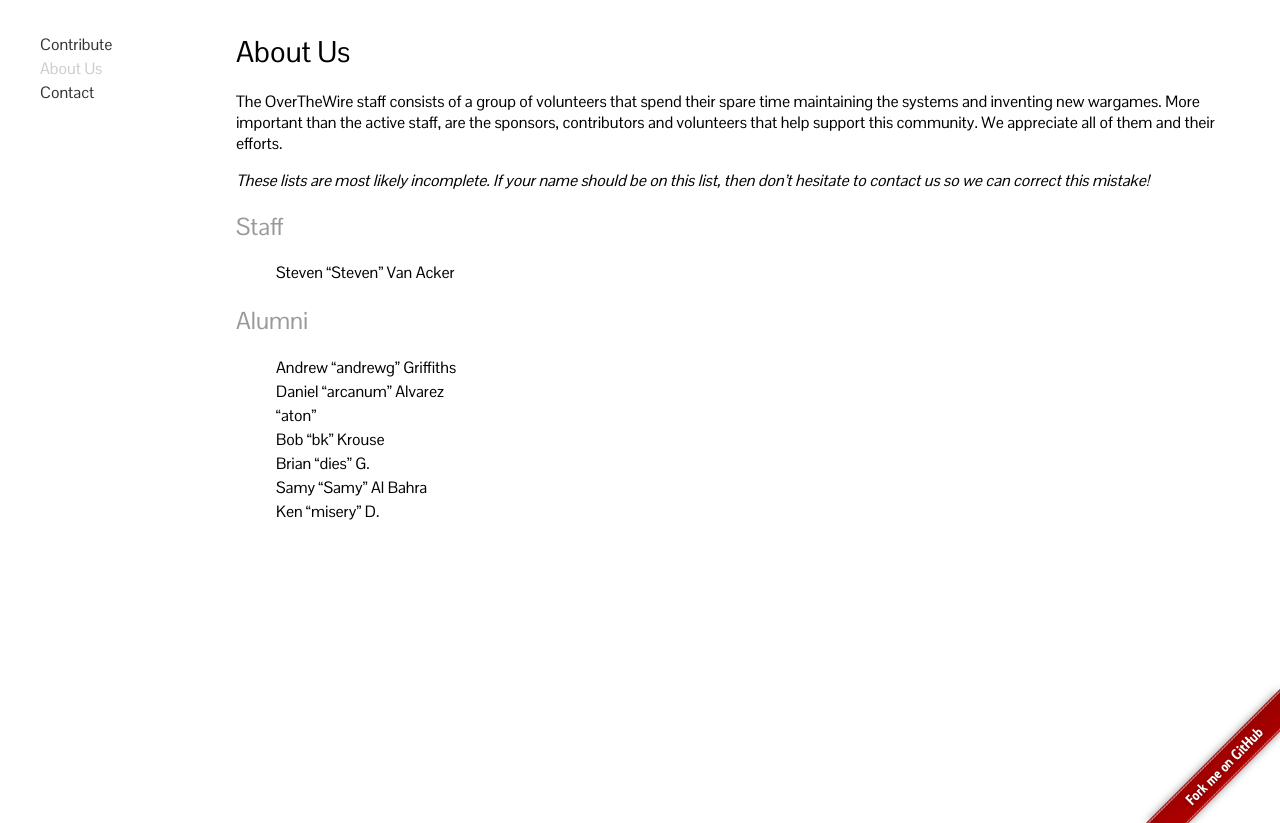
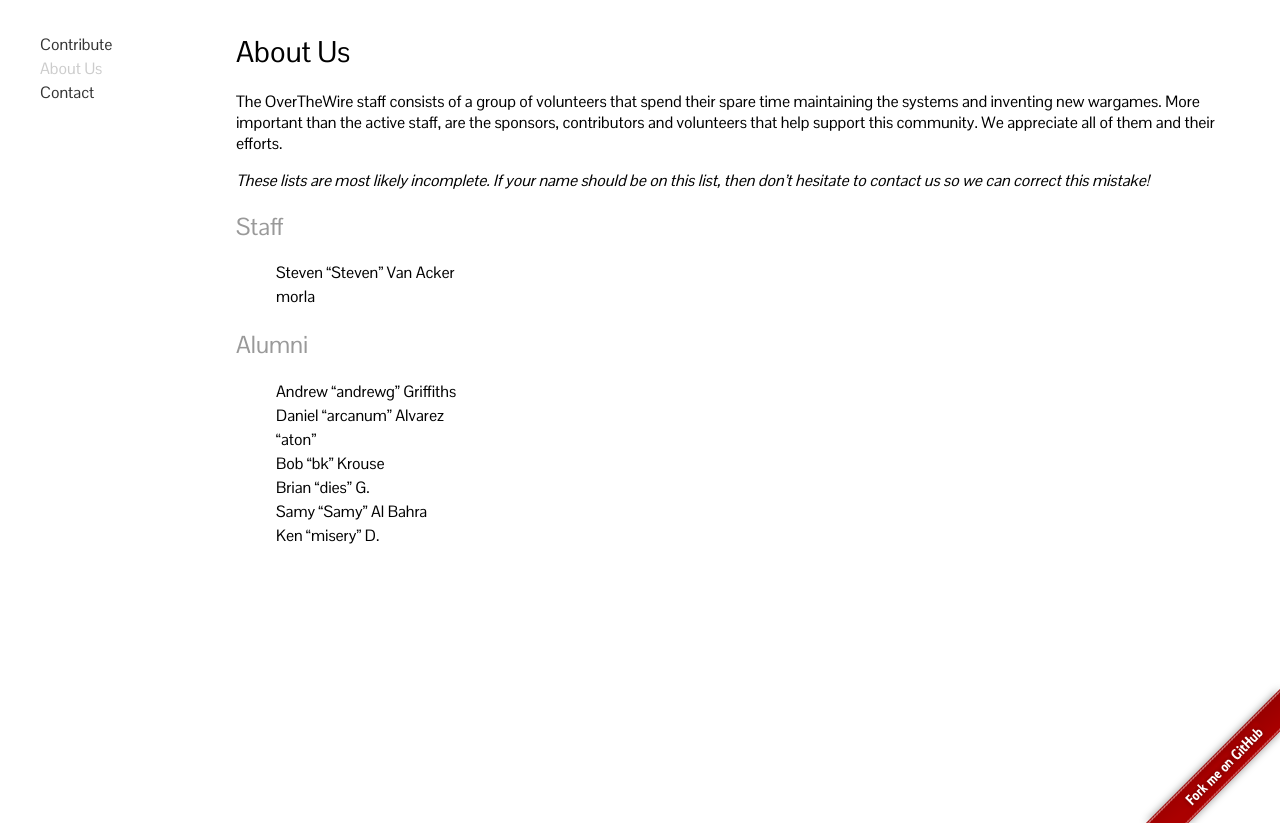
Before and after one commit to OverTheWireOrg/OverTheWire-website, a Jekyll site: the page built from about/us.md, in a window 1280 px wide, cut to the strip 77-900 px from the top of the page. Built offline with Jekyll 4.4.1, drawn with Linux system fonts in a browser that asks for light colours.

Commit message:
add me to staff

```diff
--- a/about/us.md
+++ b/about/us.md
@@ -19,6 +19,7 @@
 Staff
 ------
 - Steven "Steven" Van Acker
+- morla
 
 Alumni
 ------
```
